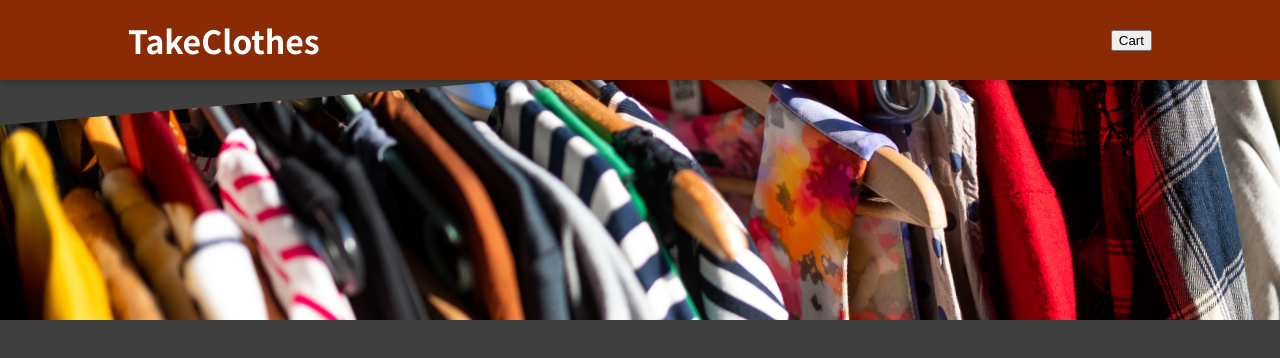
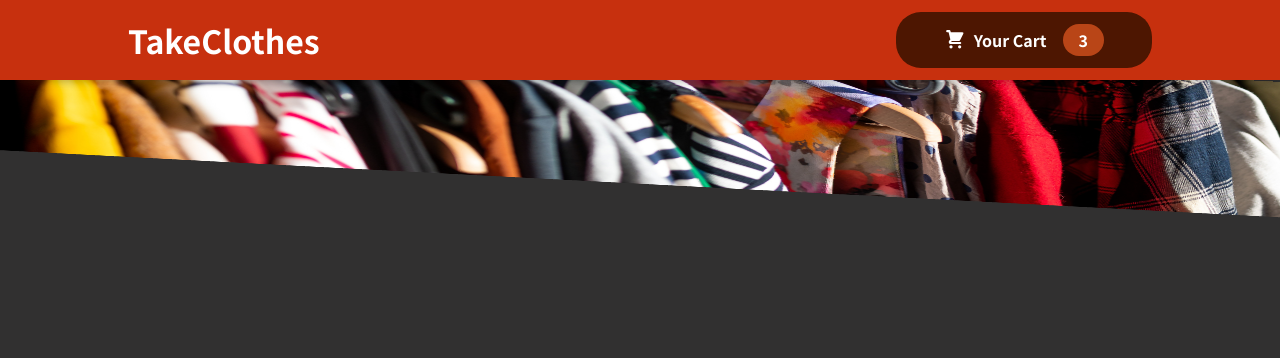
Before and after one commit to PiotrRegulski/clothing-store, a React (Create React App) app: page / in a window 1280 px wide. Shown: the top 358 px of the page. Built offline with nearby package versions, Linux system fonts and the light colour scheme.

Commit message:
Create header component

```diff
--- /dev/null
+++ b/src/components/Cart/CartIcon.js
@@ -0,0 +1,13 @@
+const CartIcon = () => {
+    return (
+      <svg
+        xmlns='http://www.w3.org/2000/svg'
+        viewBox='0 0 20 20'
+        fill='currentColor'
+      >
+        <path d='M3 1a1 1 0 000 2h1.22l.305 1.222a.997.997 0 00.01.042l1.358 5.43-.893.892C3.74 11.846 4.632 14 6.414 14H15a1 1 0 000-2H6.414l1-1H14a1 1 0 00.894-.553l3-6A1 1 0 0017 3H6.28l-.31-1.243A1 1 0 005 1H3zM16 16.5a1.5 1.5 0 11-3 0 1.5 1.5 0 013 0zM6.5 18a1.5 1.5 0 100-3 1.5 1.5 0 000 3z' />
+      </svg>
+    );
+  };
+
+  export default CartIcon;
--- a/src/components/Layout/Header.js
+++ b/src/components/Layout/Header.js
@@ -1,12 +1,13 @@
 import { Fragment } from "react";
 import HeaderImage from "../../assets/headerPhoto.jpg";
 import classes from "./Header.module.css";
+import HeaderCardButton from "./HeaderCardButton";
 const Header = (props) => {
   return (
     <Fragment>
       <header className={classes.header}>
         <h1>TakeClothes</h1>
-        <button>Cart</button>
+        <HeaderCardButton />
       </header>
       <div className={classes["main-image"]}>
         <img src={HeaderImage} alt="clothes hanging on a hanger" />
--- a/src/components/Layout/Header.module.css
+++ b/src/components/Layout/Header.module.css
@@ -4,7 +4,7 @@
     left: 0;
     width: 100%;
     height: 5rem;
-    background-color: #8a2b06;
+    background-color: #c7300e;
     color: white;
     display: flex;
     justify-content: space-between;
@@ -23,7 +23,7 @@
 
   .main-image img {
     width: 110%;
-    height: 100%;
+    height:100%;
     object-fit: cover;
-    transform: rotateZ(-5deg) translateY(4rem) translateX(-1rem);
+    transform: rotateZ(3deg) rotateX(65deg) translateY(-6rem) translateX(-1rem);
   }
--- /dev/null
+++ b/src/components/Layout/HeaderCardButton.js
@@ -0,0 +1,17 @@
+import React from "react";
+import CartIcon from "../Cart/CartIcon";
+import classes from "./HeaderCardButton.module.css";
+
+const HeaderCardButton = (props) => {
+  return (
+    <button className={classes.button}>
+      <span className={classes.icon}>
+        <CartIcon />
+      </span>
+      <span>Your Cart</span>
+      <span className={classes.badge}> 3 </span>
+    </button>
+  );
+};
+
+export default HeaderCardButton;
--- /dev/null
+++ b/src/components/Layout/HeaderCardButton.module.css
@@ -0,0 +1,59 @@
+.button {
+    cursor: pointer;
+    font: inherit;
+    border: none;
+    background-color: #4d1601;
+    color: white;
+    padding: 0.75rem 3rem;
+    display: flex;
+    justify-content: space-around;
+    align-items: center;
+    border-radius: 25px;
+    font-weight: bold;
+  }
+
+  .button:hover,
+  .button:active {
+    background-color: #2c0d00;
+  }
+
+  .icon {
+    width: 1.35rem;
+    height: 1.35rem;
+    margin-right: 0.5rem;
+  }
+
+  .badge {
+    background-color: #b94517;
+    padding: 0.25rem 1rem;
+    border-radius: 25px;
+    margin-left: 1rem;
+    font-weight: bold;
+  }
+
+  .button:hover .badge,
+  .button:active .badge {
+    background-color: #92320c;
+  }
+
+  .bump {
+    animation: bump 300ms ease-out;
+  }
+
+  @keyframes bump {
+    0% {
+      transform: scale(1);
+    }
+    10% {
+      transform: scale(0.9);
+    }
+    30% {
+      transform: scale(1.1);
+    }
+    50% {
+      transform: scale(1.15);
+    }
+    100% {
+      transform: scale(1);
+    }
+  }
--- a/src/index.css
+++ b/src/index.css
@@ -10,5 +10,5 @@
 
 body {
   margin: 0;
-  background-color: #3f3f3f;
+  background-color: #313030;
 }
```
Also changed, not shown: src/components/Clothes/Clothes.js (added), src/components/Clothes/Clothes.module.css (added).
